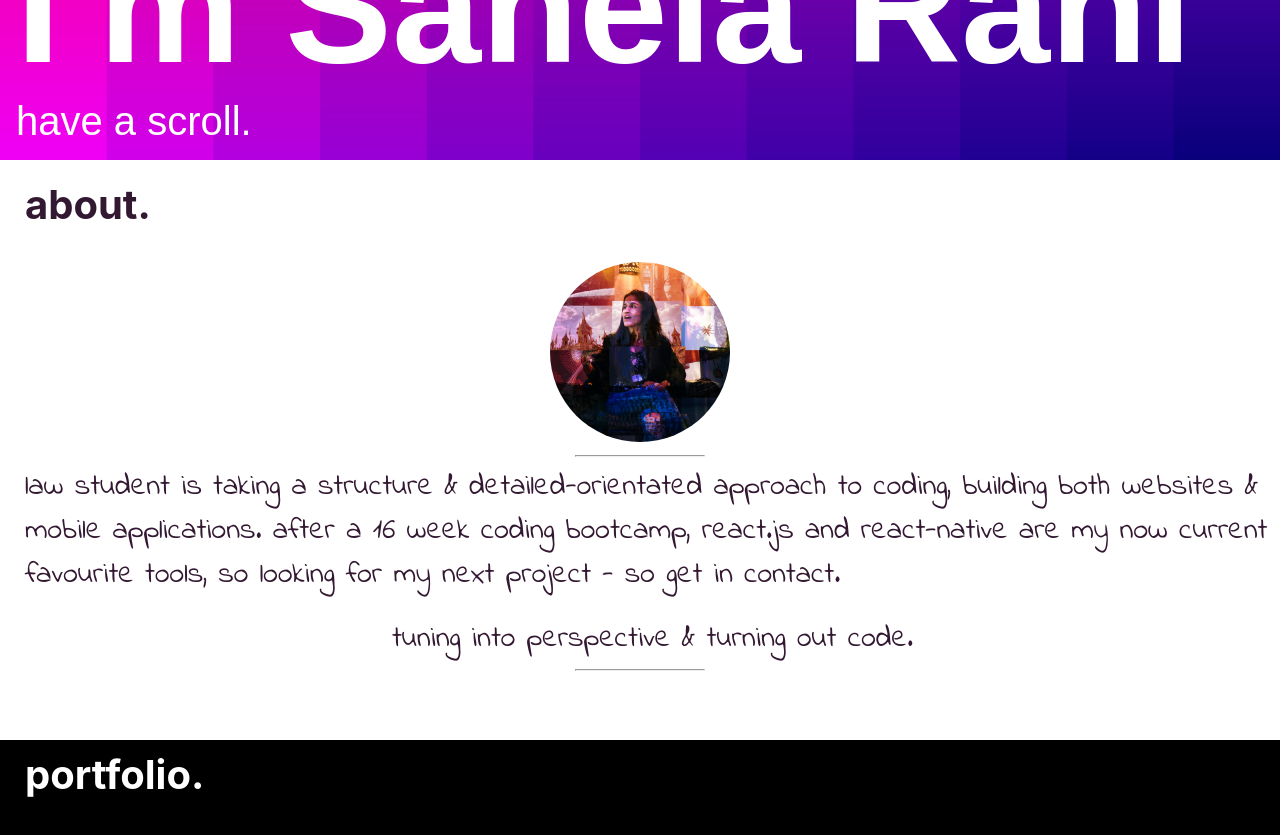
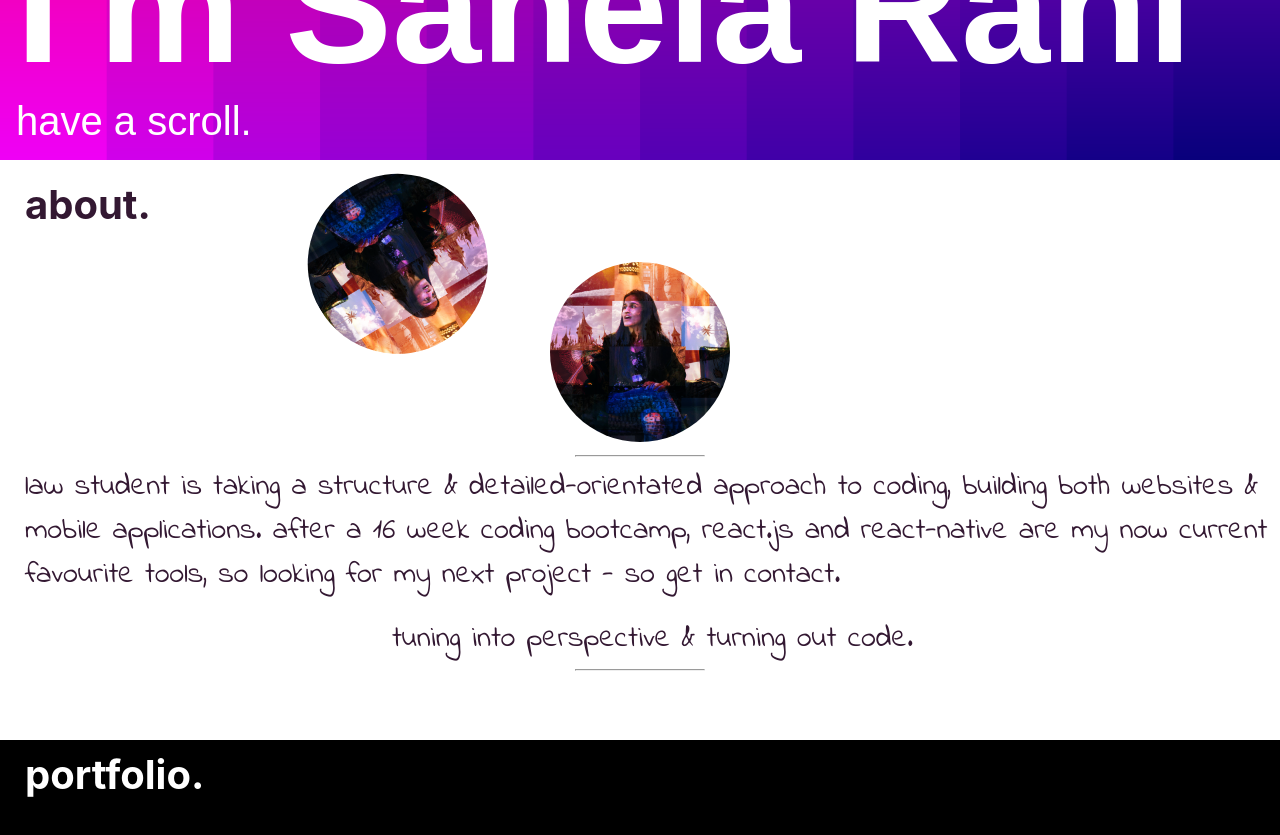
Before and after one commit to SahelaR/portfolioWebsite, a React (Create React App) app: page / in a window 1280 px wide. Shown: the part 640-1475 px from the top of the page. Built offline with nearby package versions, Linux system fonts and the light colour scheme.

Commit message:
ball movement working

```diff
--- a/src/components/AboutMe/index.js
+++ b/src/components/AboutMe/index.js
@@ -1,7 +1,7 @@
 import React from 'react'
 import CSS from "../AboutMe/AboutMe.module.css"
 import Portrait from "/Users/sahel//Documents/portfolioWebsite/src/Assets/Images/portrait.png"
-
+import Ball from "../Ball/index"
 
 export default class AboutMe extends React.Component {
 
@@ -12,6 +12,7 @@ export default class AboutMe extends React.Component {
 
         <div className={CSS.mainCoverContainer}>
          <div className={CSS.header}>
+           <Ball />
             <h3 className={CSS.about}>about.</h3>
             <ul className={CSS.row}>
             <li><img className={CSS.image} src={Portrait} alt="portrait"></img></li>
--- /dev/null
+++ b/src/components/Ball/Ball.module.css
@@ -0,0 +1,29 @@
+.bb8 {
+    position: absolute;
+    margin-left: 140px/2;
+    width: 200px;
+
+}
+
+.ball {
+    border-radius: 50%;
+    height: 140px+25;
+    overflow: hidden;
+    position: relative;
+    width: 140px+50;
+}
+
+.instructions p {
+  position: relative;
+  bottom: 10px;
+  width: 100%;
+  text-align: center;
+}
+
+.image {
+    height: 180px;
+    width: 180px;
+    border-radius: 100%;
+    vertical-align: middle;
+    border-style: none;
+}
--- /dev/null
+++ b/src/components/Ball/index.js
@@ -0,0 +1,106 @@
+import React from 'react'
+import Portrait from "/Users/sahel//Documents/portfolioWebsite/src/Assets/Images/portrait.png"
+import CSS from "../Ball/Ball.module.css"
+
+
+export default class Ball extends React.Component {
+    constructor(props) {
+        super(props);
+
+        this.state = {
+            droidX: 0,
+            mouseX: 0,
+            toTheRight: true,
+            speed: 2,
+            accelMod: 1
+        }
+    }
+
+    // Keep track of the mouse position.
+    handleMouseMove(event) {
+        this.setState({
+            mouseX: event.pageX
+        })
+    }
+
+    // Speed Mod Bar
+    handleSpeedChange(e) {
+        if (parseFloat(e.target.value)) {
+            this.setState({
+                speed: e.target.value
+            })
+        }
+    }
+
+    // Acceleration Mod Bar
+    handleAccelChange(e) {
+        if (parseFloat(e.target.value)) {
+            this.setState({
+                accelMod: e.target.value
+            })
+        }
+    }
+
+    // Get moving!
+    movement() {
+        let { droidX, mouseX, speed, accelMod } = this.state;
+
+        // Need a pretty strict if statement to make sure React doesn't end up in a
+        // render loop with all the state changes / re-rendering going on.
+        if (Math.abs(Math.round(droidX) - mouseX) !== 1) {
+
+            let distance = mouseX - droidX;
+            let acceleration = Math.abs(distance * accelMod) / 100;
+
+            // Move to the right
+            if (droidX < mouseX) {
+                this.setState({
+                    droidX: droidX + (speed * acceleration),
+                    toTheRight: true
+                });
+            }
+
+            // Move to the left
+            else {
+                this.setState({
+                    droidX: droidX - (speed * acceleration),
+                    toTheRight: false
+                });
+            }
+        }
+    }
+
+    // Get some initial movement on first mount.
+    componentWillMount() {
+        this.setState({
+            mouseX: 300
+        });
+    }
+
+    // Set up the mouse event listener and fire up the movement function.
+    componentDidMount() {
+        document.addEventListener('mousemove', (e) => this.handleMouseMove(e));
+        setInterval(this.movement.bind(this), 1);
+    }
+
+    // Clean up.
+    componentWillUnmount() {
+        document.removeEventListener('mousemove', (e) => this.handleMouseMove(e));
+    }
+
+    // Away we go.
+    render() {
+        let {droidX} = this.state;
+
+        return (
+            <div>
+                <div className={CSS.bb8} style={{ WebkitTransform: `translateX(${droidX}px)` }}>
+                    <div className={CSS.ball} style={{ WebkitTransform: `rotateZ(${droidX / 2}deg)` }}>
+                        <li><img className={CSS.image} src={Portrait} alt="portrait"></img></li>
+                    </div>
+                </div>
+
+            </div>
+        );
+    }
+}
```
Also changed, not shown: src/index.css (line endings or trailing spaces).
